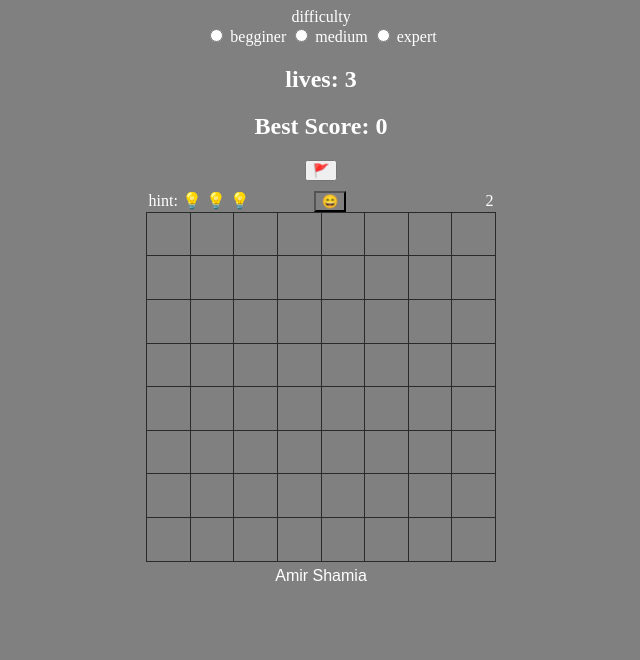
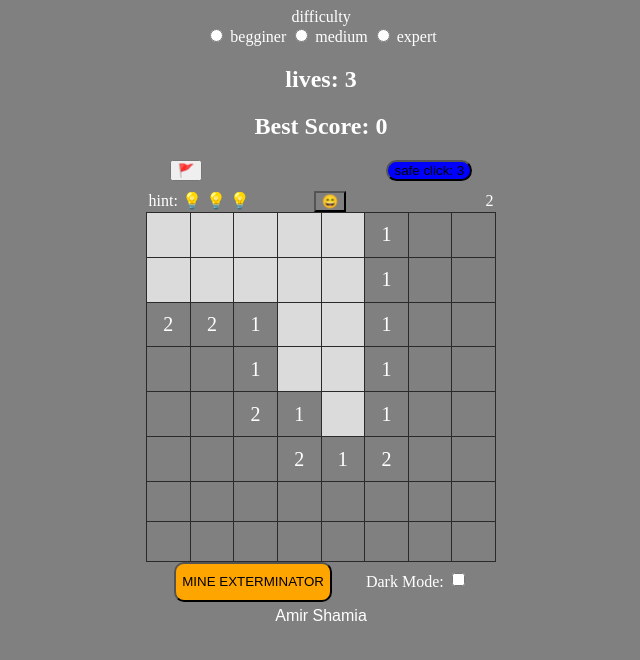
Before and after one commit to amirshamia/MineSweeper, a plain HTML site: page index.html in a window 1280 px wide. Both pictures are taken after a click on the element 487 px from the left and 230 px from the top of the page. Shown: the whole page, without its empty margins (319-959 px from the left). Drawn offline with Linux system fonts and the light colour scheme.

Commit message:
Add files via upload

```diff
--- a/css/main.css
+++ b/css/main.css
@@ -11,11 +11,6 @@ body {
     margin-left: 60px;
 }
 
-/* .cell {
-    font-size: 1.5em;
-    width: 2em;
-    height: 2em;
-} */
 .hide{
     display: none;
 }
@@ -26,6 +21,7 @@ body {
     width: 350px;
     height: 350px;
     border-collapse: collapse;
+    font-size: 20px;
   }
 
   td {
@@ -47,7 +43,11 @@ body {
 
 
   .mark{
-background-color: rgb(38, 38, 38);
+background-color: rgb(244, 32, 32);
+  }
+
+  .markflag{
+    background-color: #131313;
   }
 
 .hint{
@@ -61,6 +61,7 @@ cursor: pointer;
 
 .flag{
   margin-bottom:10px ;
+  margin-right: 30px;
 }
 
 .checked{
@@ -69,3 +70,19 @@ cursor: pointer;
 /* .hints{
 margin-inline-end: 200px;
 } */
+.safe{
+  background-color: blue;
+  border-radius: 30px;
+  margin-left: 150px;
+}
+
+.dark{
+  background-color: #131313;
+  color: yellow;
+}
+.exterminate{
+  background-color: orange;
+  height: 40px;
+  border-radius: 10px;
+  margin-right: 30px;
+}
--- a/index.html
+++ b/index.html
@@ -28,7 +28,10 @@
         <h2>lives: <span class="lives"> </span></h2>
         <h2>Best Score: <span class="score">0</span></h2>
     </div>
-    <div class="line"> <button class="flag hidden" onclick="reverseFlag()">🚩</button></div>
+    <div class="line">
+        <button class="flag hidden" onclick="reverseFlag()">🚩</button>
+        <button class="safe" onclick="safeClick()"> safe click: <span class="safeClick"></span></button>
+    </div>
     <div>
         <span class="hints">hint:
             <span onclick="getHint(this)" class="hint">💡</span>
@@ -40,7 +43,9 @@
     <table class="myTable">
         <tbody class="board"></tbody>
     </table>
-
+    <button onclick="exterminate()" class="exterminate">MINE EXTERMINATOR</button>
+    <label  for="toggleSwitch">Dark Mode:</label>
+    <input onclick="switchMode()" type="checkbox" id="toggleSwitch">
     <footer>Amir Shamia</footer>
     <script src="js/main.js"></script>
     <script src="js/util.js"></script>
--- a/js/main.js
+++ b/js/main.js
@@ -1,22 +1,33 @@
 'use stirct'
+// summery:
+// first click wont show if i clicked a Number only empty slot
+// couldnt save the global data without reseting it every time the code Rane
+// couldnt set a right click so i set a flag button
+// the exterminate renders a new table so the progress doesnt save
+// undo and mega hint are beyond my understanding
+
+
 var gBoard = []
+
 const gCell = {
     minesAroundCount: 0,
-    isShown: false,
     isMine: false,
     isMarked: false,
-    isChecked: false
+    isChecked: false,
+    isShown: false,
+    location_i: 0,
+    location_j: 0
 }
 var gLevel = {
     SIZE: 8,
-    MINES: 4
+    MINES: 14
 }
 var gGame = {
     isOn: false,
     shownCount: 0, markedCount: 0, secsPassed: 0
 }
 const MINE = '💣'
-var gCount = 0
+var gClick = 0
 
 var gLives = 3
 var gFlag = false
@@ -26,16 +37,13 @@ var gHint = false
 var gelHint
 var bestScore = Infinity
 localStorage.bestScore = bestScore
+var gSafeClick = 3
 
 
 
 function onInit() {
-    mineCount = gLevel.MINES
-    FlagCount = 0
-    gCount = 0
-    gLives = 3
+
     resetVars()
-
     gGame.isOn = true
 
     gBoard = buildBoard()
@@ -48,6 +56,7 @@ function buildBoard() {
         board.push([])
         for (var j = 0; j < gLevel.SIZE; j++) {
             board[i][j] = { ...gCell }
+
         }
     }
     return board
@@ -69,7 +78,6 @@ function setMinesNegsCount(board) {
             }
         }
     }
-    console.log(board);
 }
 
 function renderBoard(board) {
@@ -78,22 +86,19 @@ function renderBoard(board) {
     for (var i = 0; i < board.length; i++) {
         strHTML += '<tr>'
         for (var j = 0; j < board[0].length; j++) {
+            board[i][j].location_i = i
+            board[i][j].location_j = j
             if (board[i][j].isMine) {
                 cell = MINE
                 var className = `bomb hidden cell cell-${i}-${j}`
             }
-
             else {
                 cell = board[i][j].minesAroundCount
                 if (cell === 0) cell = ''
                 className = `hidden cell cell-${i}-${j}`
             }
-
-
             strHTML += `<td id="rightClickElement-${i}-${j}" onclick="onCellClicked(this,${i},${j})" class="${className}">${cell}</td>`
-
         }
-
         strHTML += '</tr>'
     }
     const elContainer = document.querySelector('.board')
@@ -103,8 +108,8 @@ function renderBoard(board) {
 
 function onCellClicked(elCell, i, j) {
     if (!gGame.isOn) return
-    gCount++
-    if (gCount === 1) {
+    gClick++
+    if (gClick === 1) {
         startStopwatch()
         for (let x = 0; x < gLevel.MINES; x++) {
             gBoard[getRandomIntInclusive(0, gLevel.SIZE - 1)][getRandomIntInclusive(0, gLevel.SIZE - 1)].isMine = true
@@ -115,17 +120,23 @@ function onCellClicked(elCell, i, j) {
     }
     if (gHint) Hint(i, j, gBoard)
     else {
-        if (gFlag)  onCellMarked(elCell, i, j)
+        if (gFlag) {
+            onCellMarked(elCell, i, j)
+            return
+        }
         else {
             if (gBoard[i][j].isMarked) return
-            if (elCell.innerText === ''&&gCount!==1) expandShown(gBoard, i, j)
-            if (!gBoard[i][j].isMine) elCell.classList.remove('hidden')
+            if (elCell.innerText === '' && gBoard[i][j].minesAroundCount === 0) expandShown(gBoard, i, j)
+            if (!gBoard[i][j].isMine) {
+                elCell.classList.remove('hidden')
+                gBoard[i][j].isShown = true
+            }
             else {
                 mineCount--
                 elCell.style.backgroundColor = 'red'
                 elCell.classList.remove('hidden')
                 gLives--
-                if (gLives == 0) gameOver()
+                if (gLives === 0) gameOver()
             }
             document.querySelector('h2 .lives').innerText = gLives
         }
@@ -133,7 +144,6 @@ function onCellClicked(elCell, i, j) {
 }
 
 function onCellMarked(elCell, i, j) {
-
     if (!gBoard[i][j].isMarked) {
         elCell.classList.remove('hidden')
         elCell.innerText = '🚩'
@@ -150,22 +160,22 @@ function onCellMarked(elCell, i, j) {
     checkVictory(gBoard)
 }
 function expandShown(board, rowIdx, colIdx) {
-    console.log(rowIdx);
-    board[rowIdx][colIdx].isChecked=true
+    board[rowIdx][colIdx].isChecked = true
     for (var i = rowIdx - 1; i <= rowIdx + 1; i++) {
         if (i < 0 || i > board.length - 1) continue
         for (var j = colIdx - 1; j <= colIdx + 1; j++) {
             if (j < 0 || j > board[0].length - 1) continue
             if (i === rowIdx && j === colIdx) continue
-            //board[i][j].isChecked=true
-            //console.log(board[i][j]);
             if (board[i][j].minesAroundCount !== 0 && !board[i][j].isMine) {
-
+                gBoard[i][j].isShown = true
                 const elCel = document.querySelector(`.cell-${i}-${j}`)
                 elCel.classList.remove('hidden')
             }
-            else if(!board[i][j].isChecked) expandShown(board,i,j);
-            else document.querySelector(`.cell-${i}-${j}`).classList.add('checked')
+            else if (!board[i][j].isChecked) expandShown(board, i, j);
+            else {
+                document.querySelector(`.cell-${rowIdx}-${colIdx}`).classList.add('checked')
+                document.querySelector(`.cell-${i}-${j}`).classList.add('checked')
+            }
         }
     }
 
@@ -173,12 +183,8 @@ function expandShown(board, rowIdx, colIdx) {
 
 
 
-
-
-
 function checkVictory(board) {
     var currScore = 0
-
     var Markcount = 0
     for (let i = 0; i < board.length; i++) {
         for (let j = 0; j < board.length; j++) {
@@ -219,7 +225,7 @@ function Hint(rowIdx, colIdx, board) {
         if (i < 0 || i > board.length - 1) continue
         for (var j = colIdx - 1; j <= colIdx + 1; j++) {
             if (j < 0 || j > gBoard[0].length - 1) continue
-            if (i === rowIdx && j === colIdx) continue
+
             const elCel = document.querySelector(`.cell-${i}-${j}`)
             elCel.classList.remove('hidden')
         }
@@ -229,7 +235,6 @@ function Hint(rowIdx, colIdx, board) {
             if (i < 0 || i > board.length - 1) continue
             for (var j = colIdx - 1; j <= colIdx + 1; j++) {
                 if (j < 0 || j > gBoard[0].length - 1) continue
-                if (i === rowIdx && j === colIdx) continue
                 const elCel = document.querySelector(`.cell-${i}-${j}`)
                 elCel.classList.add('hidden')
             }
@@ -238,3 +243,45 @@ function Hint(rowIdx, colIdx, board) {
     }, 1000);
     gHint = false
 }
+
+
+function safeClick() {
+    gSafeClick--
+    document.querySelector('.safeClick').innerText = gSafeClick
+    if (gSafeClick === 0) document.querySelector('.safe').classList.add('hide')
+    var safeCells = []
+    var markCell
+    for (let i = 0; i < gBoard.length; i++) {
+        for (let j = 0; j < gBoard.length; j++) {
+            gBoard[i][j].location_i = i
+            gBoard[i][j].location_j = j
+            if (!gBoard[i][j].isMine && !gBoard[i][j].isChecked && !gBoard[i][j].isShown) safeCells.push(gBoard[i][j])
+            // if(!gBoard[i][j].isShown)safeCells.push(gBoard[i][j])
+        }
+    }
+    markCell = safeCells[getRandomIntInclusive(0, safeCells.length)]
+    console.log(markCell);
+    const elMark = document.querySelector(`.cell-${markCell.location_i}-${markCell.location_j}`)
+    elMark.classList.add('mark')
+    setTimeout(() => {
+        elMark.classList.remove('mark')
+    }, 2000);
+}
+
+function exterminate() {
+    var mineCells = []
+    var removeCell
+    for (let i = 0; i < gBoard.length; i++) {
+        for (let j = 0; j < gBoard.length; j++) {
+            if (gBoard[i][j].isMine) mineCells.push(gBoard[i][j])
+        }
+    }
+    for (let x = 0; x < 3; x++) {
+        removeCell = mineCells[getRandomIntInclusive(0, mineCells.length)]
+        gBoard[removeCell.location_i][removeCell.location_j].isMine = false
+    }
+    setMinesNegsCount(gBoard)
+    renderBoard(gBoard)
+    console.log(gBoard);
+    document.querySelector('.exterminate').classList.add('hide')
+}
--- a/js/util.js
+++ b/js/util.js
@@ -8,10 +8,11 @@ function getRandomIntInclusive(min, max) {
 
 function reverseFlag() {
     gFlag = !gFlag
-    document.querySelector('.flag').classList.toggle('mark')
+    document.querySelector('.flag').classList.toggle('markflag')
 }
 
 function begginer() {
+    onInit()
     gLevel = {
         SIZE: 4,
         MINES: 2
@@ -19,29 +20,36 @@ function begginer() {
     }
     gBoard = buildBoard()
     renderBoard(gBoard)
-    gCount = 0
+    gClick = 0
 }
 function medium() {
+    onInit()
     gLevel = {
         SIZE: 8,
         MINES: 14
     }
     gBoard = buildBoard()
     renderBoard(gBoard)
-    gCount = 0
+    gClick = 0
 }
 
 function expert() {
+    onInit()
     gLevel = {
         SIZE: 12,
         MINES: 32
     }
     gBoard = buildBoard()
     renderBoard(gBoard)
-    gCount = 0
+    gClick = 0
 }
 
 function resetVars() {
+    gSafeClick=3
+    mineCount = gLevel.MINES
+    FlagCount = 0
+    gClick = 0
+    gLives = 3
     var hints = document.querySelectorAll('.hint')
     for (let i = 0; i < hints.length; i++) {
         console.log(hints[i]);
@@ -49,11 +57,15 @@ function resetVars() {
         hints[i].classList.remove('hide')
 
     }
+    document.querySelector('.exterminate').classList.remove('hide')
+    document.querySelector('.safeClick').innerText=gSafeClick
+    document.querySelector('.safe').classList.remove('hide')
     document.querySelector('h2 .lives').innerText = gLives
     document.querySelector('.btn').innerText = '😄'
     document.querySelector('.flag').classList.add('hidden')
     gGame.secsPassed = 0
     clearInterval(gIntervalId)
+    document.querySelector('.timer').innerText=0
 }
 
 
@@ -65,3 +77,8 @@ function updateStopwatch() {
     gGame.secsPassed++;
     document.querySelector('.timer').innerText = gGame.secsPassed
 }
+
+function switchMode(){
+document.querySelector('body').classList.toggle('dark')
+
+}
```
